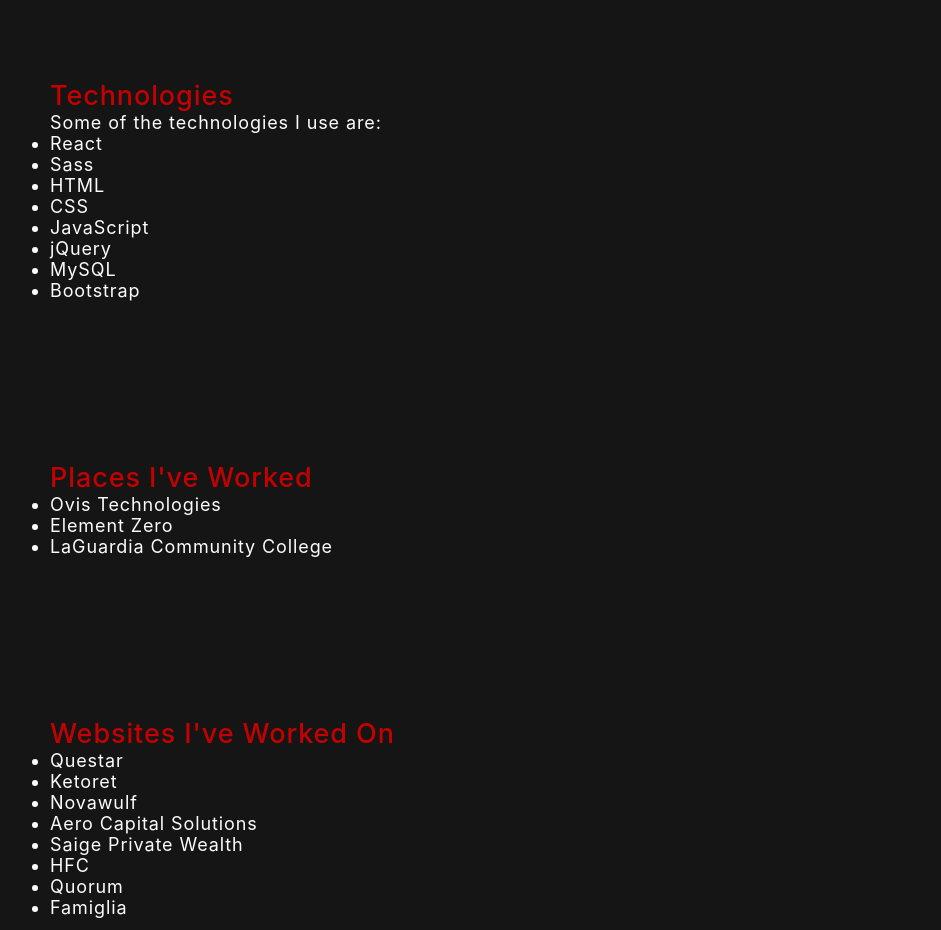
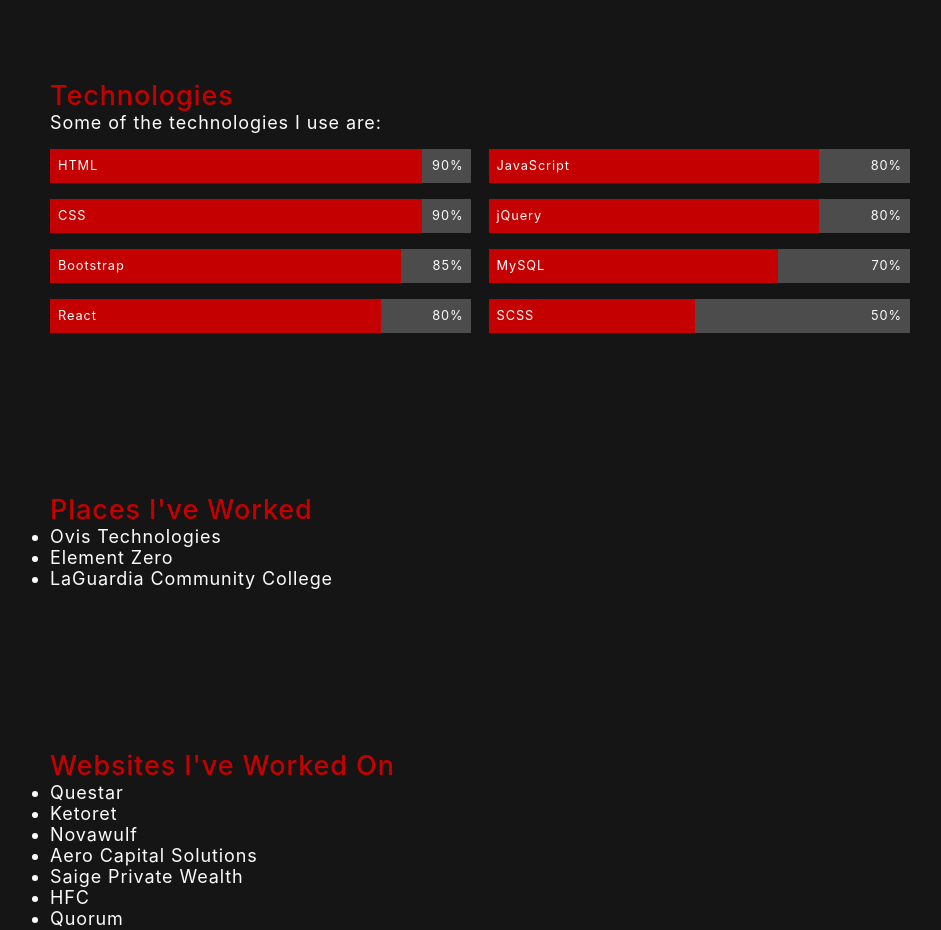
Before and after one commit to RPangil/RAPangilinan, a React (Create React App) app: page / in a window 1280 px wide. Shown: the part 1220-2150 px from the top of the page, without its empty margins (160-1101 px from the left). Built offline with nearby package versions, Linux system fonts and the light colour scheme.

Commit message:
Update App.js
Replaced bulleted skills to progress bars

```diff
--- a/src/App.js
+++ b/src/App.js
@@ -3,6 +3,7 @@ import { Fragment } from 'react';
 import Header from './Components/Header/Header';
 import Footer from './Components/Footer/Footer';
 import Container from './Components/UI/Container';
+import ProgressBar from './Components/UI/ProgressBar/ProgressBar';
 
 import styles from './SCSS/main.module.scss';
 
@@ -32,16 +33,20 @@ function App()
                 </Container>
                 <Container title="Technologies">
                     <p>Some of the technologies I use are:</p>
-                    <ul>
-                        <li>React</li>
-                        <li>Sass</li>
-                        <li>HTML</li>
-                        <li>CSS</li>
-                        <li>JavaScript</li>
-                        <li>jQuery</li>
-                        <li>MySQL</li>
-                        <li>Bootstrap</li>
-                    </ul>
+                    <div className={`${styles.progressBarContainer} ${styles.contain}`}>
+                        <div className={styles.left}>
+                            <ProgressBar completed={90} label='HTML' />
+                            <ProgressBar completed={90} label='CSS' />
+                            <ProgressBar completed={85} label='Bootstrap' />
+                            <ProgressBar completed={80} label='React' />
+                        </div>
+                        <div className={styles.right}>
+                            <ProgressBar completed={80} label='JavaScript' />
+                            <ProgressBar completed={80} label='jQuery' />
+                            <ProgressBar completed={70} label='MySQL' />
+                            <ProgressBar completed={50} label='SCSS' />
+                        </div>
+                    </div>
                 </Container>
                 <Container title="Places I've Worked">
                     <ul>
```
